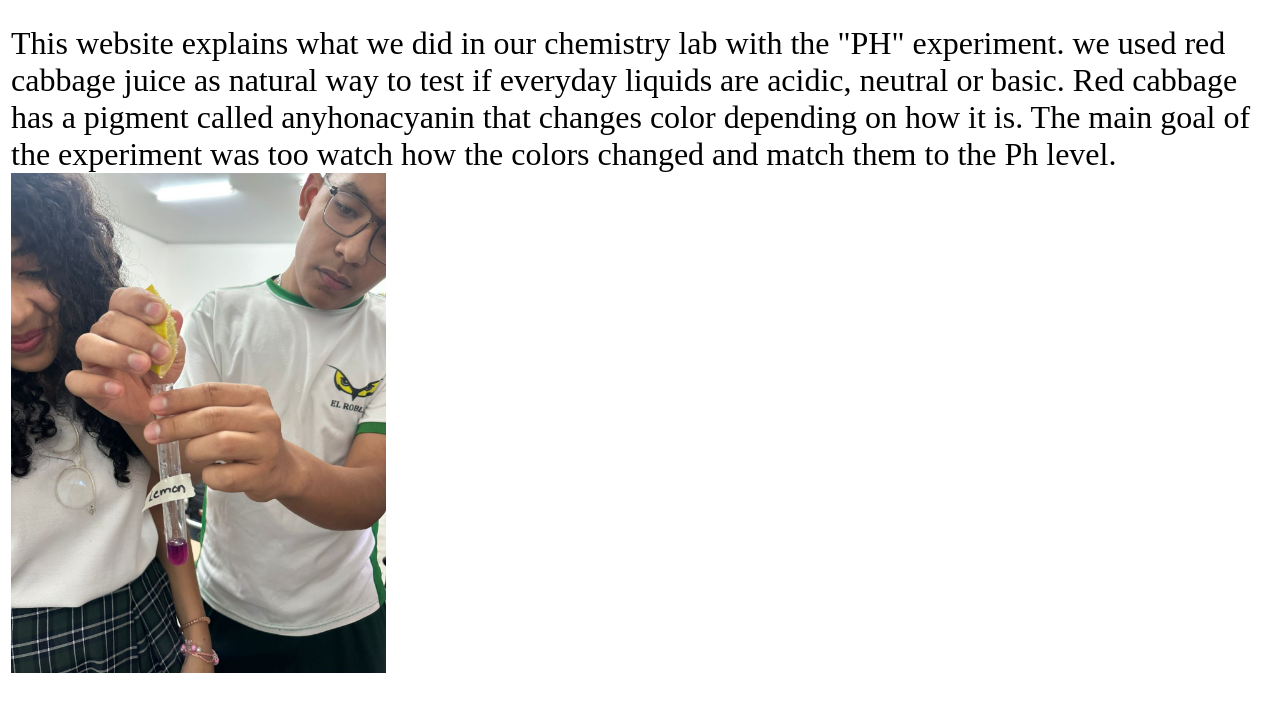
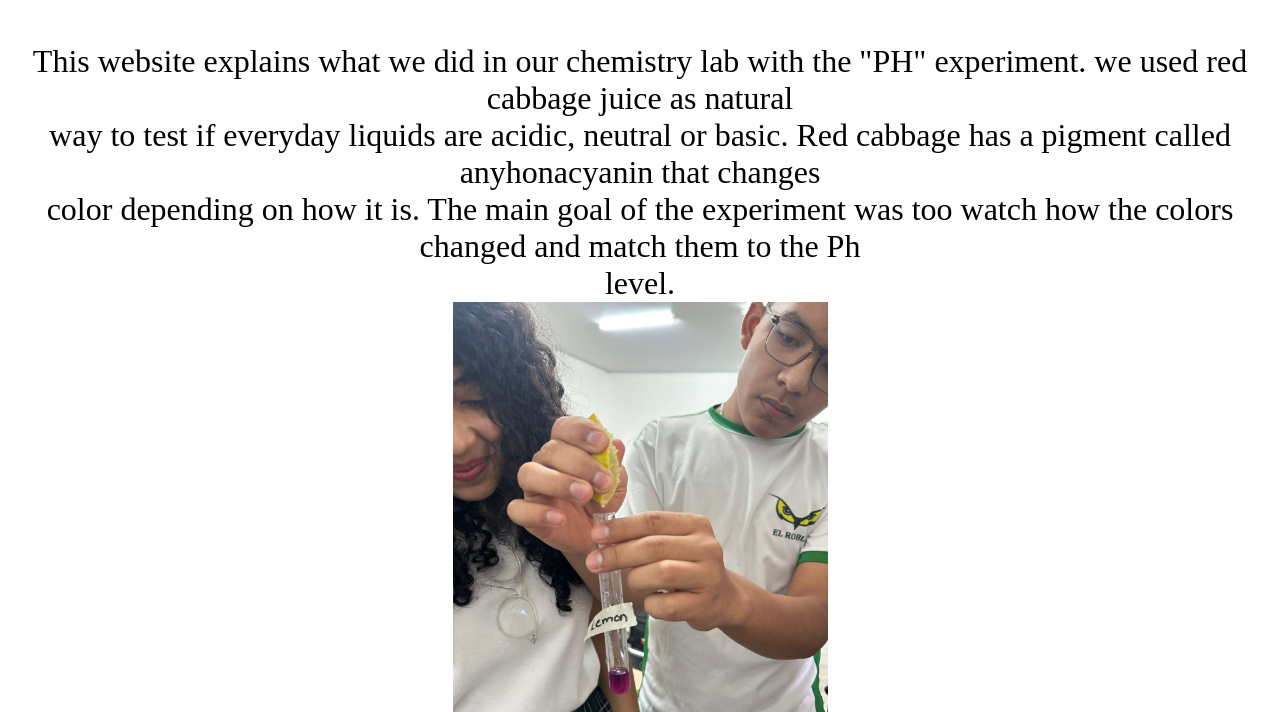
Before and after one commit to IsaCarbajal05/Chemistry, a plain HTML site: page Introduction.html in a window 1280 px wide. Shown: the part 252-964 px from the top of the page. Drawn offline with Linux system fonts and the light colour scheme.

Commit message:
Update Introduction.html

```diff
--- a/Introduction.html
+++ b/Introduction.html
@@ -26,17 +26,17 @@ cover;">
 </TH>
 </TR>
 </table>
-</center>
-<center>
-<Table>
-<TR>
-<TD>
 <H1>Introduction</H1>
 <font size="6">
-<br>This website explains what we did in our chemistry lab with the "PH" experiment. we used red cabbage juice as natural way to test if everyday liquids are acidic, neutral or basic. Red cabbage has a pigment called anyhonacyanin that changes color depending on how it is. The main goal of the experiment was too watch how the colors changed and match them to the Ph level.<br>
+<br>This website explains what we did in our chemistry lab with the "PH" experiment. we used red cabbage juice as natural<br>
+  way to test if everyday liquids are acidic, neutral or basic. Red cabbage has a pigment called anyhonacyanin that changes<br>
+  color depending on how it is. The main goal of the experiment was too watch how the colors changed and match them to the Ph<br>
+  level.<br>
 <img src="image2.jpg" width "200" height="500">
 <H1>Hypothesis</H1>
-Hypothesis We though that adding red cabbage juice to different substances it would make them change into a range of colors, depending on their PH levels. These colors change would help us easily tell if each substance was acidic, basic or neutral and give us a better understanding on how ph works.<br>
+Hypothesis We though that adding red cabbage juice to different substances it would make them change into a range of colors,<br>
+  depending on their PH levels. These colors change would help us easily tell if each substance was acidic, basic or neutral and<br>
+  give us a better understanding on how ph works.<br>
 </center>
 
 </body>
```
